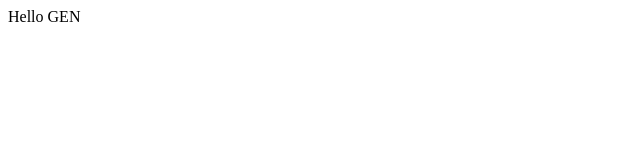
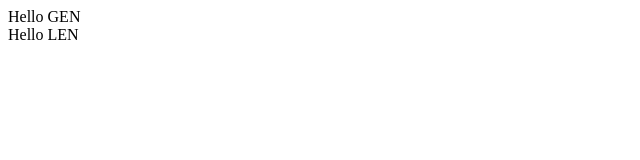
Before and after one commit to Kurptl01/nodejs-new-bln, a plain HTML site: page index.html in a window 1280 px wide. Shown: the full height of the page, 0-640 px from the left. Drawn offline with Linux system fonts and the light colour scheme.

Commit message:
Add hello len on Feature1

```diff
--- a/index.html
+++ b/index.html
@@ -7,5 +7,6 @@
 </head>
 <body>
     <div>Hello GEN</div>
+    <div>Hello LEN</div>
 </body>
 </html>
```
